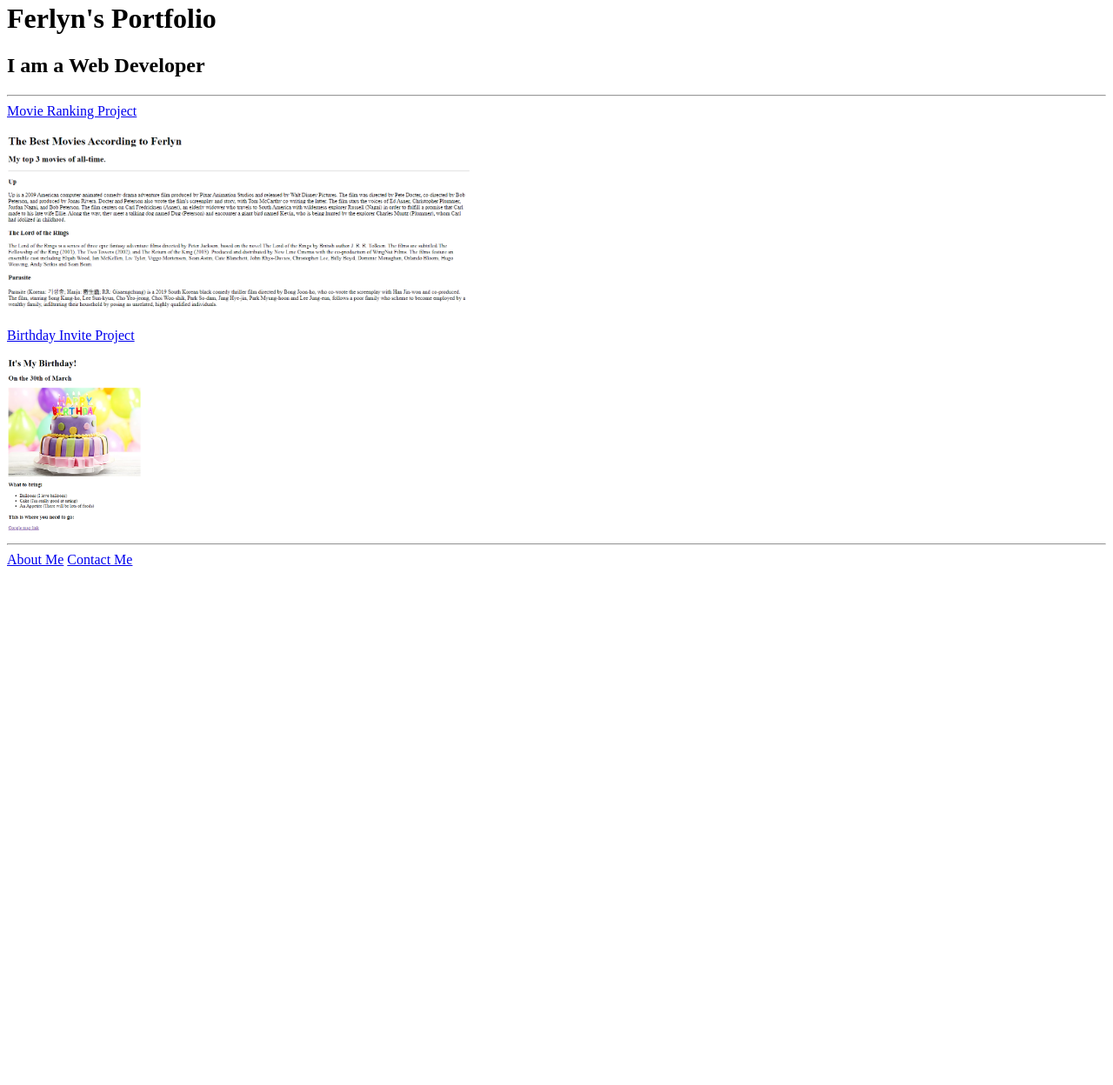
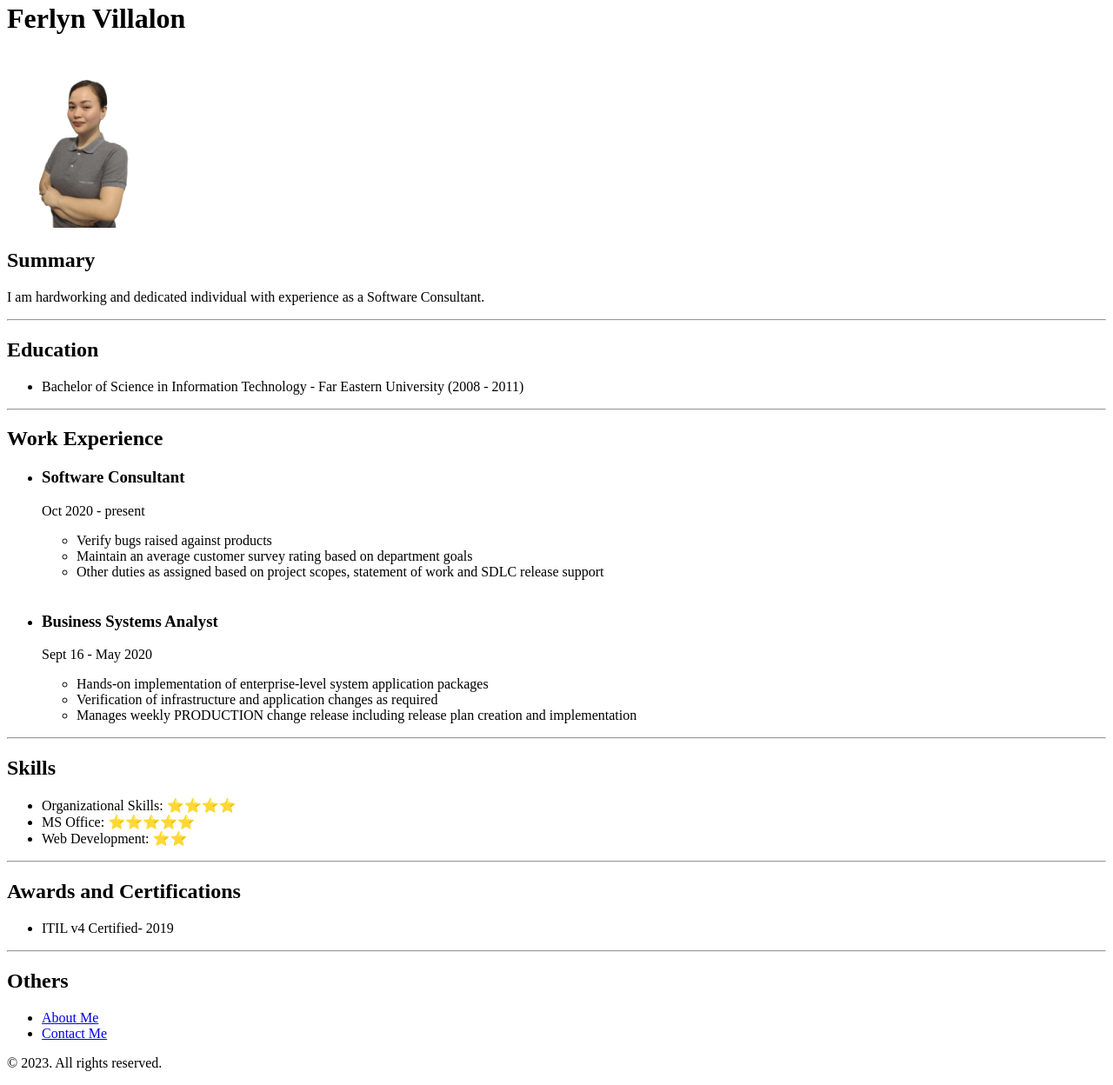
Before and after one commit to Perlen03/html-portfolio, a plain HTML site: page index.html in a window 1280 px wide. Shown: the part 18-1266 px from the top of the page at 87% size. Before the commit the page ends 800 px from the top, so only its background shows below. Drawn offline with Linux system fonts and the light colour scheme.

Commit message:
Add files via upload

```diff
--- a/index.html
+++ b/index.html
@@ -1,35 +1,59 @@
-<!-- TODO 1: Create the HTML Boilerplate -->
-<!-- TODO 2: Add Your previous projects' HTML into the public folder -->
-<!-- TODO 3: Take screenshots of your project previews and add the images to the images folder -->
-<!-- TODO 4: Add titles/subtitles etc. -->
-<!-- TODO 5: Add a link to the project pages -->
-<!-- TODO 6: Add images to show the project previews
-HINT for TODO 6: You can use the height attribute set to 200 to make the image smaller:
-https://developer.mozilla.org/en-US/docs/Web/HTML/Element/img#attr-height -->
-<!-- TODO 7: Add the Contact Me and About Me page links -->
 <!DOCTYPE html>
     <html lang="en">
         <head>
             <meta charset="UTF-8">
-        <title>My Portfolio</title>
+            <title>My Resume</title>
         </head>
 
         <body>
-        <h1>Ferlyn's Portfolio</h1>
-        <h2>I am a Web Developer</h2>
-        <hr/>
-        <a href="./public/movie ranking.html">Movie Ranking Project</a>
-        <br />
-        <br />
-        <img src="./assets/images/movie-ranking.png" height="200"/>
-        <br />
-        <br />
-        <a href="./public/birthday invite.html">Birthday Invite Project</a>
-        <br />
-        <br />
-        <img src="./assets/images/birthday-invite.png" height="200" />
+            <h1>Ferlyn Villalon</h1>
+                <img src="./assets/images/id pic.jpg" height="200" />
+            <h2>Summary</h2>
+                <p>I am hardworking and dedicated individual with experience as a Software Consultant.</p>
             <hr />
-        <a href="./public/about.html">About Me</a>
-        <a href="./public/contact.html">Contact Me</a>
+            <h2>Education</h2>
+                <ul>
+                    <li>Bachelor of Science in Information Technology - Far Eastern University (2008 - 2011)</li>
+                </ul>
+            <hr />
+            <h2>Work Experience</h2>
+                <ul>
+                    <li><h3>Software Consultant</h3></li>
+                    <p>Oct 2020 - present</p>
+                        <ul>
+                            <li>Verify bugs raised against products</li>
+                            <li>Maintain an average customer survey rating based on department goals</li>
+                            <li>Other duties as assigned based on project scopes, statement of work and SDLC release support</li>
+                        </ul>
+                        <br/>
+                    <li><h3>Business Systems Analyst</h3></li>
+                    <p>Sept 16 - May 2020</p>
+                        <ul>
+                            <li>Hands-on implementation of enterprise-level system application packages</li>
+                            <li>Verification of infrastructure and application changes as required</li>
+                            <li>Manages weekly PRODUCTION change release including release plan creation and implementation</li>
+                        </ul>
+                </ul>
+                <hr />
+            <h2>Skills</h2>
+                <ul>
+                    <li>Organizational Skills: ⭐️⭐️⭐️⭐️</li>
+                    <li>MS Office: ⭐️⭐️⭐️⭐️⭐️</li>
+                    <li>Web Development: ⭐️⭐️</li>
+                </ul>
+            <hr />
+            <h2>Awards and Certifications</h2>
+                <ul>
+                    <li>ITIL v4 Certified- 2019</li>
+                </ul>
+            <hr />
+            <h2>Others</h2>
+                <ul>
+                    <li><a href="./about.html">About Me</a></li>
+                    <li><a href="./contact.html">Contact Me</a></li>
+                </ul>
+            <footer>
+                <p>© 2023. All rights reserved.</p>
+            </footer>
         </body>
     </html>
```
Also changed, not shown: about.html (added, +15 -0 lines), contact.html (added, +13 -0 lines), assets/images/id pic.jpg (added). Lines whose indentation alone changed are shown as unchanged.
